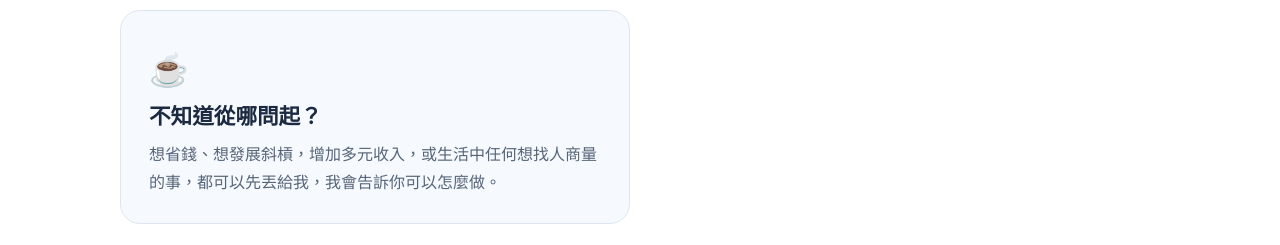
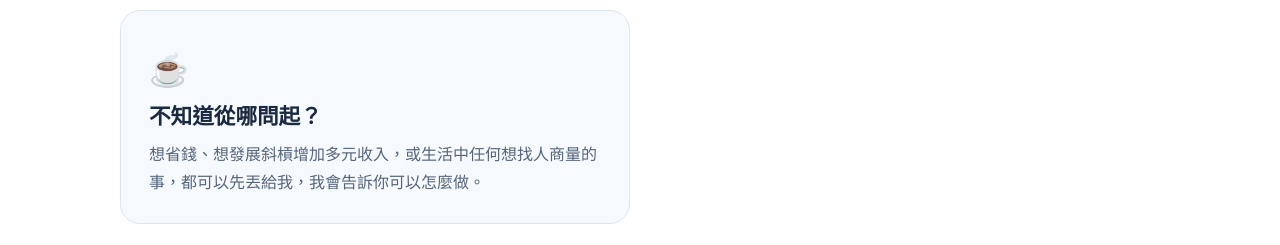
Before and after one commit to 1123junlin/chafairy, a plain HTML site: page index.html in a window 1280 px wide. Shown: the part 3860-4105 px from the top of the page. Drawn offline with Linux system fonts and the light colour scheme.

Commit message:
Card copy: 不知道從哪問起
Co-Authored-By: Claude Opus 5.5 <noreply@anthropic.com>
Claude-Session: https://claude.ai/code/session_01JAiqQkqjuFdidntcxi5Rha

```diff
--- a/index.html
+++ b/index.html
@@ -354,7 +354,7 @@ footer p{margin:4px 0}
         <div class="svc">
           <div class="icon">☕</div>
           <h3>不知道從哪問起？</h3>
-          <p>想省錢、想發展斜槓，增加多元收入，或生活中任何想找人商量的事，都可以先丟給我，我會告訴你可以怎麼做。</p>
+          <p>想省錢、想發展斜槓增加多元收入，或生活中任何想找人商量的事，都可以先丟給我，我會告訴你可以怎麼做。</p>
         </div>
       </div>
     </div>
```
